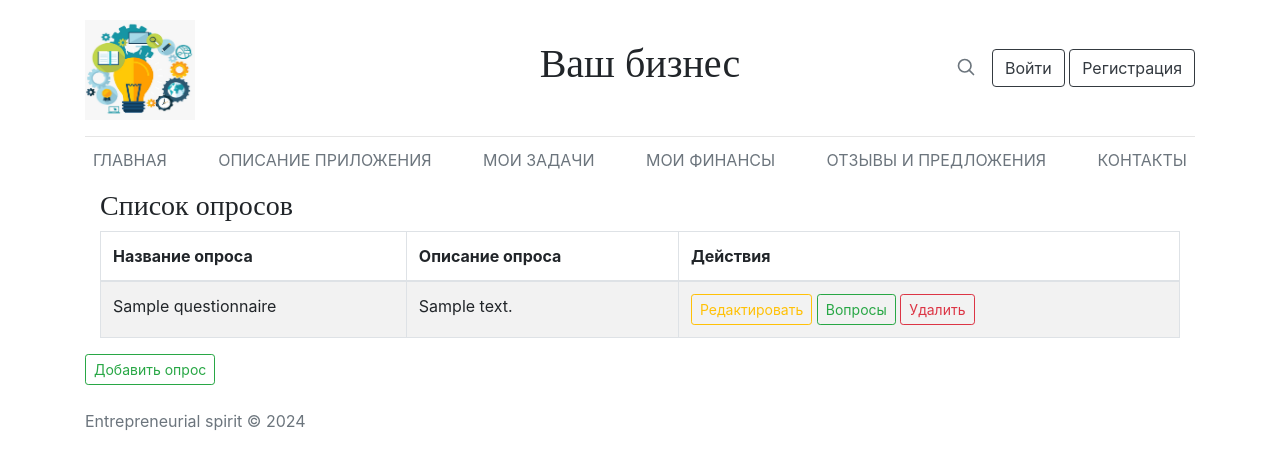
After one commit to dimasimakov1212/questionnaire, a Django app: page /questionnaires_list/ in a window 1280 px wide. The commit adds this page. Shown: the top 469 px of the page. Run offline with Django 4.2, Linux system fonts and the light colour scheme; tables that the repository leaves empty hold one stand-in row (values such as "Sample post"); some libraries are stand-ins or nearby versions; some web fonts are replaced.

Commit message:
Created CRUD for Questionnaire model

```diff
--- a/config/settings.py
+++ b/config/settings.py
@@ -44,6 +44,7 @@ INSTALLED_APPS = [
     'users',
     'business',
     'questionnaires',
+    'answers',
 ]
 
 MIDDLEWARE = [
--- a/questionnaires/templates/questionnaires/home.html
+++ b/questionnaires/templates/questionnaires/home.html
@@ -23,11 +23,12 @@
                         {% if not user.user_business_area and not user.is_staff %}
                         <a class="btn btn-outline-secondary" href="{% url 'questionnaires:user_business' %}">Для начала нужно заполнить анкету</a>
                         {% endif %}
-                        <a class="btn btn-outline-secondary" href="#">Кнопка 2</a>
 
                         {% if user.is_staff %}
                         <a class="btn btn-outline-secondary" href="{% url 'business:business_list' %}">Бизнес</a>
-                        <a class="btn btn-outline-secondary" href="#">Опросы</a>
+                        <a class="btn btn-outline-secondary" href="{% url 'questionnaires:questionnaires_list' %}">Опросы</a>
+                        {% else %}
+                        <a class="btn btn-outline-secondary" href="#">Кнопка 2</a>
                         {% endif %}
                     </div>
 
--- /dev/null
+++ b/questionnaires/templates/questionnaires/questionnaires_list.html
@@ -0,0 +1,39 @@
+{% extends 'questionnaires/base.html' %}
+
+{% block content%}
+
+<div class="container">
+
+    <div class="row">
+        <div class="col-12">
+            <h3>Список опросов</h3>
+            <table class="table table-bordered table-striped">
+                <thead>
+                <tr>
+                    <th scope="col">Название опроса</th>
+                    <th scope="col">Описание опроса</th>
+                    <th scope="col">Действия</th>
+                </tr>
+                </thead>
+                <tbody>
+                {% for questionnaire in questionnaires %}
+                <tr>
+                    <td>{{ questionnaire.questionnaire_title }}</td>
+                    <td>{{ questionnaire.questionnaire_text }}</td>
+                    <td>
+                        <a href="{% url 'questionnaires:questionnaire_update' questionnaire.pk %}" class="btn btn-sm btn-outline-warning">Редактировать</a>
+                        <a href="#" class="btn btn-sm btn-outline-success">Вопросы</a>
+                        <a href="{% url 'questionnaires:questionnaire_delete' questionnaire.pk %}" class="btn btn-sm btn-outline-danger">Удалить</a>
+                    </td>
+                </tr>
+                {% endfor %}
+                </tbody>
+            </table>
+        </div>
+    </div>
+    <div class="row">
+        <a href="{% url 'questionnaires:questionnaire_create' %}" class="btn btn-sm btn-outline-success">Добавить опрос</a>
+    </div>
+</div>
+<br>
+{% endblock %}
--- a/questionnaires/urls.py
+++ b/questionnaires/urls.py
@@ -1,11 +1,16 @@
 from django.urls import path
 
 from questionnaires.apps import QuestionnairesConfig
-from questionnaires.views import HomePageView, get_user_business
+from questionnaires.views import HomePageView, get_user_business, QuestionnaireList, QuestionnaireCreate, \
+    QuestionnaireUpdate, QuestionnaireDelete
 
 app_name = QuestionnairesConfig.name
 
 urlpatterns = [
     path('', HomePageView.as_view(), name='home'),
     path('user_business/', get_user_business, name='user_business'),
+    path('questionnaires_list/', QuestionnaireList.as_view(), name='questionnaires_list'),
+    path('questionnaire_create/', QuestionnaireCreate.as_view(), name='questionnaire_create'),
+    path('questionnaire_update/<int:pk>/', QuestionnaireUpdate.as_view(), name='questionnaire_update'),
+    path('questionnaire_delete/<int:pk>/', QuestionnaireDelete.as_view(), name='questionnaire_delete'),
     ]
--- a/questionnaires/views.py
+++ b/questionnaires/views.py
@@ -1,8 +1,9 @@
 from django.shortcuts import render, redirect
-from django.urls import reverse_lazy
-from django.views.generic import TemplateView, UpdateView
+from django.urls import reverse_lazy, reverse
+from django.views.generic import TemplateView, UpdateView, ListView, CreateView, DeleteView
 
-from questionnaires.forms import UserBusinessForm
+from questionnaires.forms import UserBusinessForm, QuestionnaireForm
+from questionnaires.models import Questionnaire
 from users.models import User
 
 
@@ -33,3 +34,54 @@ def get_user_business(request):
             return redirect('users:user_update', business_id)
 
     return render(request, 'questionnaires/userbusiness_form.html', context=data)
+
+
+class QuestionnaireList(ListView):
+    """ Список объектов опрос """
+
+    model = Questionnaire
+    template_name = 'questionnaires/questionnaires_list.html'
+    context_object_name = 'questionnaires'
+
+
+class QuestionnaireCreate(CreateView):
+    """ Создание объекта опрос """
+
+    model = Questionnaire
+    form_class = QuestionnaireForm
+    template_name = 'questionnaires/questionnaire_form.html'
+
+    def form_valid(self, form):
+        """ Проверка и сохранение данных """
+
+        self.object = form.save(commit=False)
+        self.object.save()
+
+        return super().form_valid(form)
+
+    def get_success_url(self):
+        return reverse('questionnaires:questionnaires_list')
+
+
+class QuestionnaireUpdate(UpdateView):
+    """ Изменение объекта опрос """
+
+    model = Questionnaire
+    form_class = QuestionnaireForm
+    success_url = reverse_lazy('questionnaires:questionnaires_list')
+
+    def form_valid(self, form):
+        """ Проверка и сохранение данных """
+
+        if form.is_valid():
+            new_questionnaire = form.save()
+            new_questionnaire.save()
+
+        return super().form_valid(form)
+
+
+class QuestionnaireDelete(DeleteView):
+    """ Удаление объекта опрос """
+
+    model = Questionnaire
+    success_url = reverse_lazy('questionnaires:questionnaires_list')
```
Also changed, not shown: answers/models.py (+6 -5 lines), questionnaires/forms.py (+11 -0 lines), questionnaires/templates/questionnaires/questionnaire_confirm_delete.html (added, +23 -0 lines), questionnaires/templates/questionnaires/questionnaire_form.html (added, +27 -0 lines), questionnaires/models.py (line endings or trailing spaces).
